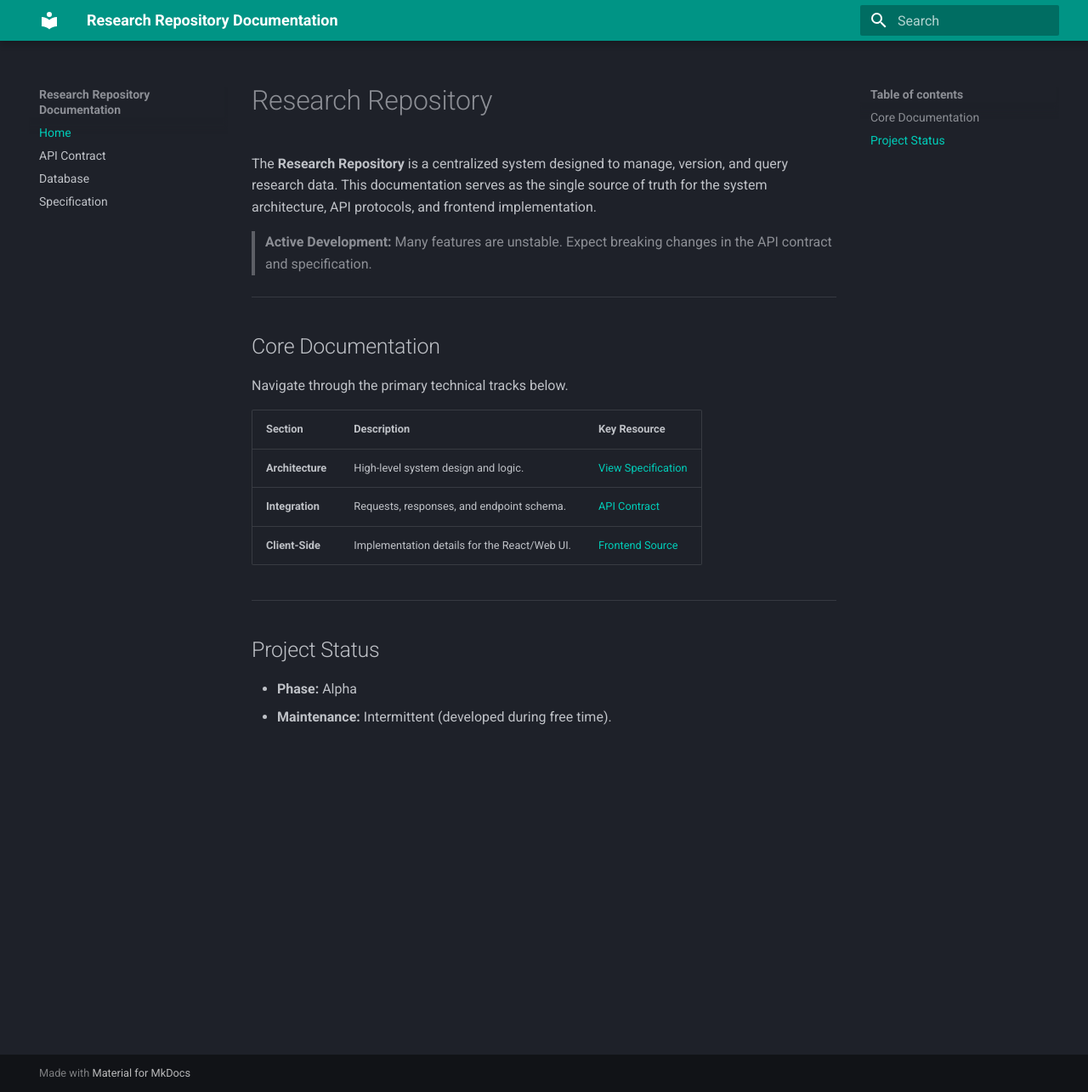
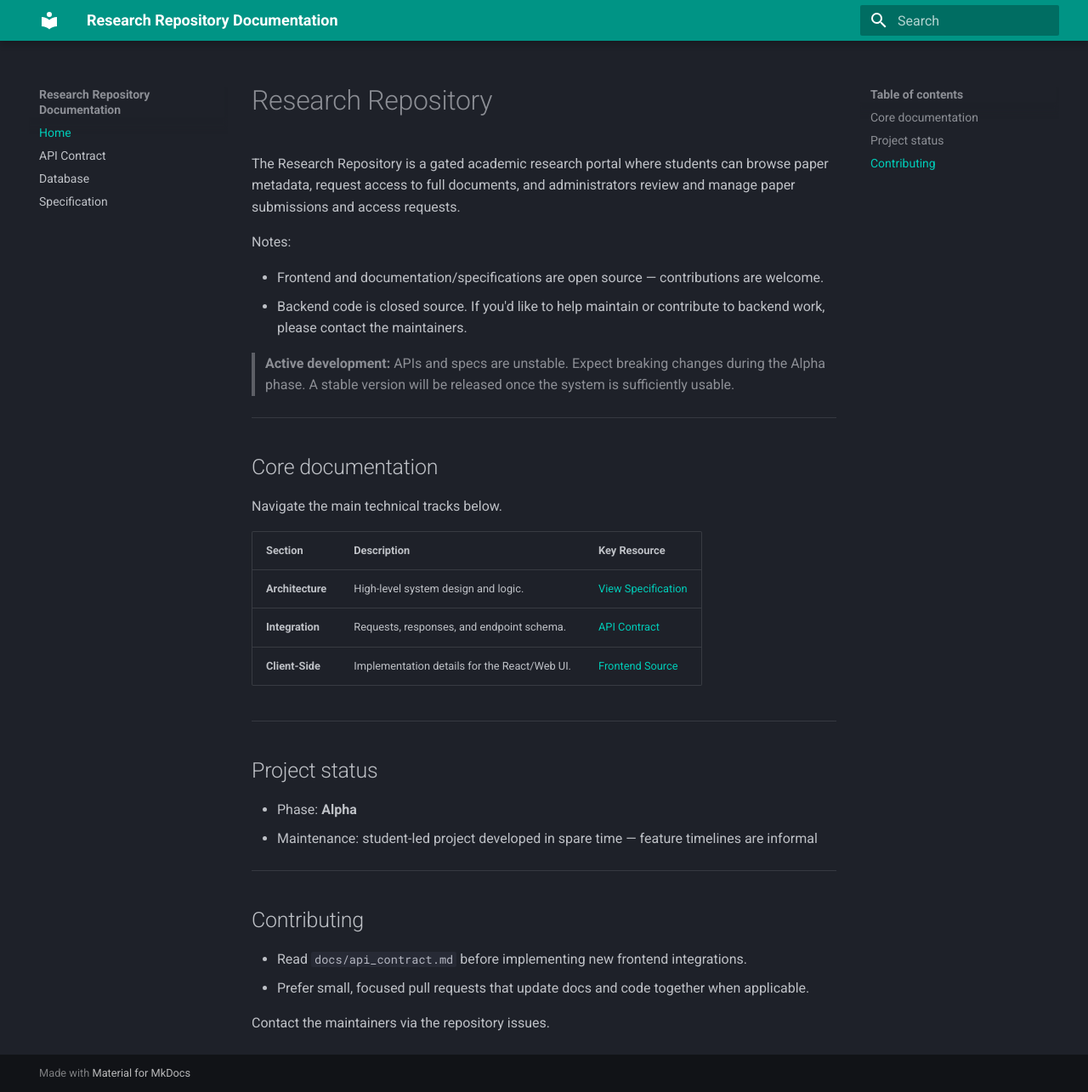
Before and after one commit to r4ppz/research-repo-docs, an MkDocs documentation site: the page built from docs/index.md, in a window 1280 px wide and 1285 px high. Shown: the whole window at 85% size. Built offline with MkDocs 1.6.1 and Material for MkDocs 9.7.7, drawn with Linux system fonts in a browser that asks for light colours.

Commit message:
docs(homepage): improve

```diff
--- a/docs/index.md
+++ b/docs/index.md
@@ -1,14 +1,19 @@
 # Research Repository
 
-The **Research Repository** is a centralized system designed to manage, version, and query research data. This documentation serves as the single source of truth for the system architecture, API protocols, and frontend implementation.
+The Research Repository is a gated academic research portal where students can browse paper metadata, request access to full documents, and administrators review and manage paper submissions and access requests.
 
-> **Active Development:** Many features are unstable. Expect breaking changes in the API contract and specification.
+Notes:
+
+- Frontend and documentation/specifications are open source — contributions are welcome.
+- Backend code is closed source. If you'd like to help maintain or contribute to backend work, please contact the maintainers.
+
+> **Active development:** APIs and specs are unstable. Expect breaking changes during the Alpha phase. A stable version will be released once the system is sufficiently usable.
 
 ---
 
-## Core Documentation
+## Core documentation
 
-Navigate through the primary technical tracks below.
+Navigate the main technical tracks below.
 
 | Section          | Description                                  | Key Resource                                                    |
 | ---------------- | -------------------------------------------- | --------------------------------------------------------------- |
@@ -18,7 +23,16 @@ Navigate through the primary technical tracks below.
 
 ---
 
-## Project Status
+## Project status
 
-- **Phase:** Alpha
-- **Maintenance:** Intermittent (developed during free time).
+- Phase: **Alpha**
+- Maintenance: student-led project developed in spare time — feature timelines are informal
+
+---
+
+## Contributing
+
+- Read `docs/api_contract.md` before implementing new frontend integrations.
+- Prefer small, focused pull requests that update docs and code together when applicable.
+
+Contact the maintainers via the repository issues.
```
